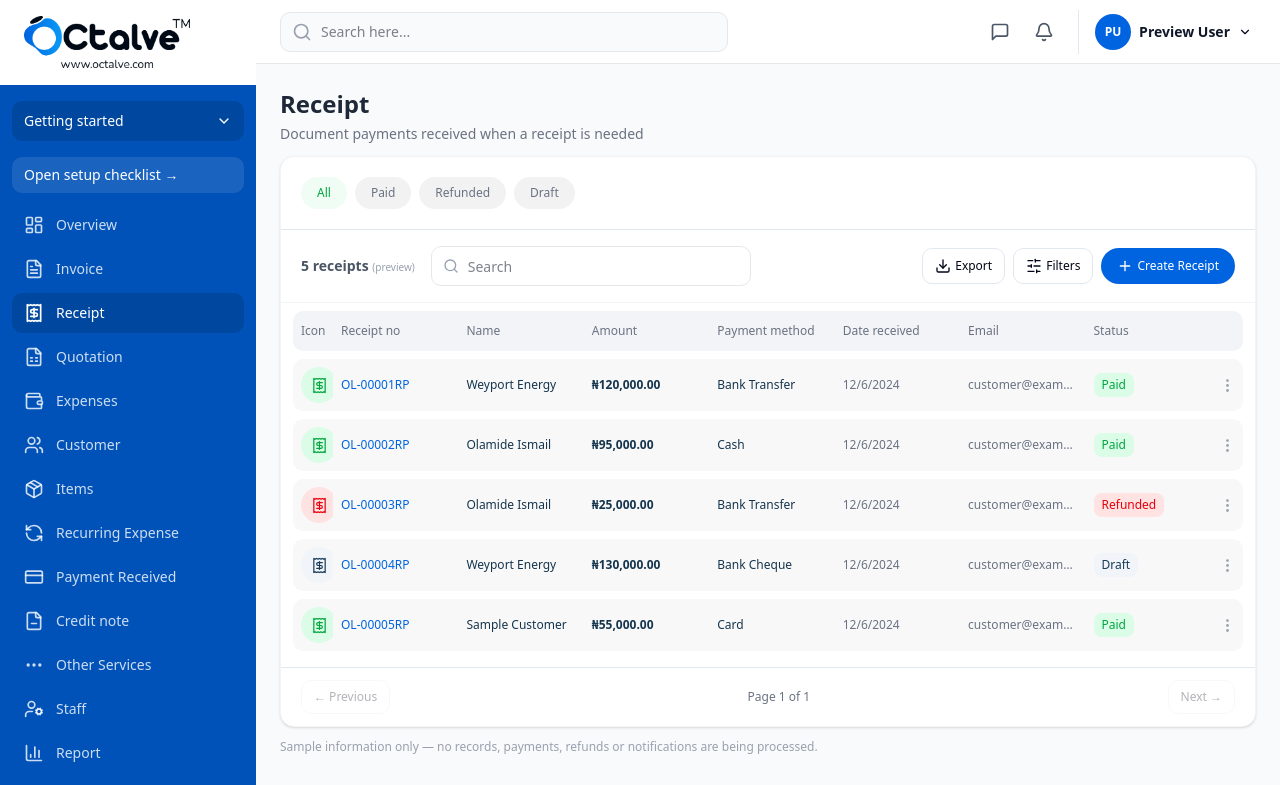
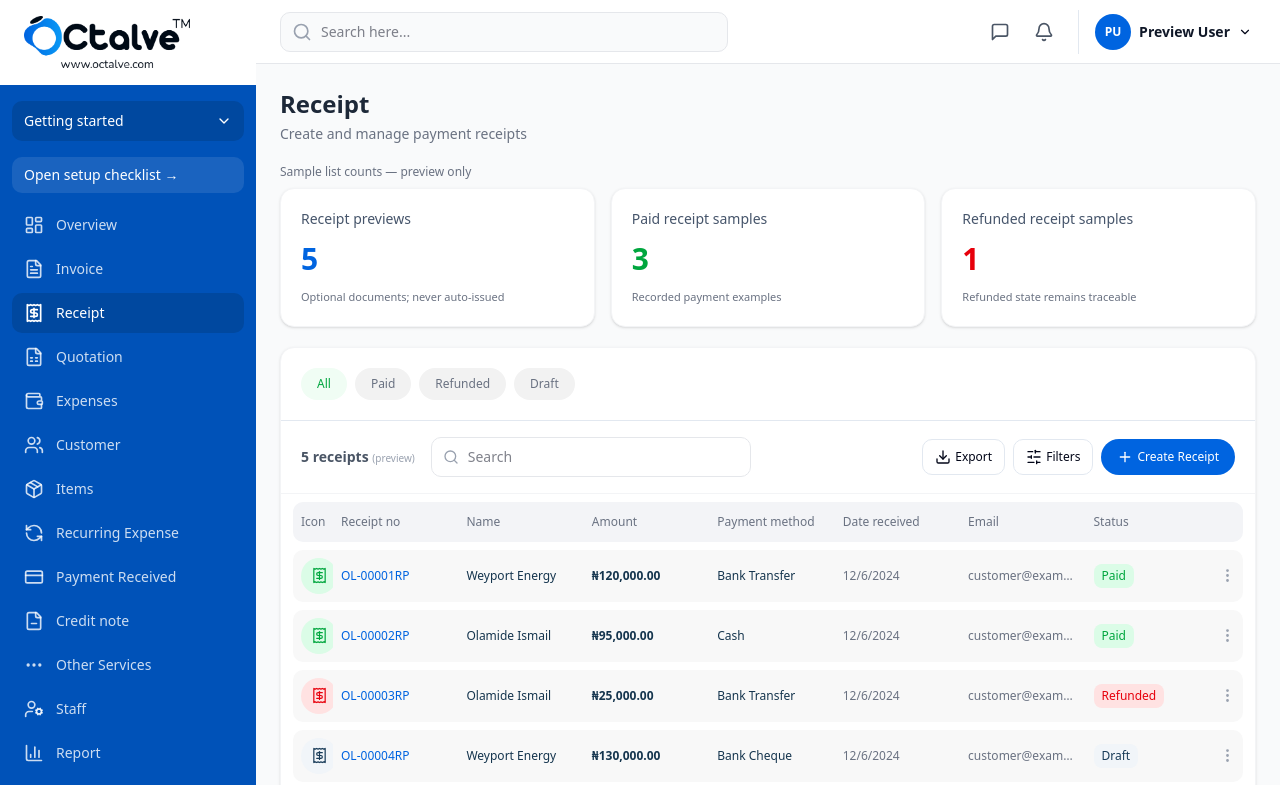
Before and after one commit to octalve-core/octalve-invoice, a Next.js app: page /dashboard/receipt in a window 1280 px wide. Shown: the top 785 px of the page. Built offline with nearby package versions, Linux system fonts and the light colour scheme.

Commit message:
fix(phase-0g): preserve receipt and credit-note desktop KPI cards using actual preview fixture counts, no fake cashflow

```diff
--- a/app/(dashboard)/dashboard/credit-note/page.tsx
+++ b/app/(dashboard)/dashboard/credit-note/page.tsx
@@ -1,5 +1,8 @@
 "use client";
 import {RecordDirectory} from "@/src/features/records/components/RecordDirectory";
+import {RecordMetricsSection} from "@/src/features/records/components/RecordMetricsSection";
 export default function CreditNotePage(){
- return <div className="min-w-0"><RecordDirectory kind="creditNote"/></div>;
+ return <div className="min-w-0 space-y-5"><div className="hidden lg:block"><h1 className="text-2xl font-bold text-[#1d2838]">Credit Note</h1><p className="mt-1 text-sm text-gray-500">Track customer credits, allocations and refunds</p></div>
+  <RecordMetricsSection kind="creditNote"/>
+  <RecordDirectory kind="creditNote" showDesktopHeader={false}/></div>;
 }
--- a/app/(dashboard)/dashboard/receipt/page.tsx
+++ b/app/(dashboard)/dashboard/receipt/page.tsx
@@ -1,13 +1,16 @@
 "use client";
 import {useState} from "react";
 import {RecordDirectory} from "@/src/features/records/components/RecordDirectory";
+import {RecordMetricsSection} from "@/src/features/records/components/RecordMetricsSection";
 import CreateReceiptModal from "@/components/dashboard/modals/CreateReceiptModal";
 export default function ReceiptPage(){
  const [creating,setCreating]=useState(false);
  const [notice,setNotice]=useState("");
  return <div className="min-w-0 space-y-5">
   {notice?<p role="status" className="rounded-lg bg-blue-50 p-3 text-sm text-blue-800">{notice}</p>:null}
-  <RecordDirectory kind="receipt" onCreate={()=>setCreating(true)}/>
+  <div className="hidden lg:block"><h1 className="text-2xl font-bold text-[#1d2838]">Receipt</h1><p className="mt-1 text-sm text-gray-500">Create and manage payment receipts</p></div>
+  <RecordMetricsSection kind="receipt"/>
+  <RecordDirectory kind="receipt" showDesktopHeader={false} onCreate={()=>setCreating(true)}/>
   <CreateReceiptModal isOpen={creating} onClose={()=>setCreating(false)} onSubmit={()=>{setCreating(false);setNotice("Receipt form Preview only. No receipt was issued, payment recorded or bank transfer confirmed.");}}/>
  </div>;
 }
--- /dev/null
+++ b/src/features/records/components/RecordMetricsSection.tsx
@@ -0,0 +1,24 @@
+"use client";
+import {useMemo} from "react";
+import {useMerchantPreview} from "@/src/features/merchant-preview/MerchantPreviewProvider";
+import {getPreviewRecords,type RecordKind,type RecordStatus} from "../preview-records";
+/** UI-only summary: derived from the same list fixtures, not independent fabricated accounting values. */
+export function RecordMetricsSection({kind}:{kind:"receipt"|"creditNote"}){
+ const {settings}=useMerchantPreview();
+ const records=useMemo(()=>getPreviewRecords(kind,settings.businessName||"Octalve Limited"),[kind,settings.businessName]);
+ const stats:{label:string;value:number;subtext:string;tone:string}[]=kind==="receipt"?
+  [{label:"Receipt previews",value:records.length,subtext:"Optional documents; never auto-issued",tone:"text-[#0064E0]"},
+   {label:"Paid receipt samples",value:records.filter(r=>r.status==="paid").length,subtext:"Recorded payment examples",tone:"text-green-600"},
+   {label:"Refunded receipt samples",value:records.filter(r=>r.status==="refunded").length,subtext:"Refunded state remains traceable",tone:"text-red-600"}]:
+  [{label:"Credit note previews",value:records.length,subtext:"Customer credit document examples",tone:"text-[#0064E0]"},
+   {label:"Open customer credits",value:records.filter(r=>r.status==="open"||r.status==="partial").length,subtext:"Unresolved/partially allocated",tone:"text-amber-600"},
+   {label:"Settled credit samples",value:records.filter(r=>r.status==="settled").length,subtext:"No real refund or settlement",tone:"text-green-600"}];
+ return <section aria-label={kind==="receipt"?"Receipt preview metrics":"Credit note preview metrics"} className="hidden lg:block">
+  <p className="mb-2 text-xs text-gray-500">Sample list counts — preview only</p>
+  <div className="grid grid-cols-3 gap-4">{stats.map(s=><article key={s.label} className="min-w-0 rounded-xl border border-gray-100 bg-white p-5 shadow-sm">
+   <p className="text-sm text-[#46556b]">{s.label}</p>
+   <strong className={"mt-3 block text-3xl font-bold "+s.tone}>{s.value}</strong>
+   <p className="mt-3 text-[11px] text-gray-500">{s.subtext}</p>
+  </article>)}</div>
+ </section>;
+}
```
